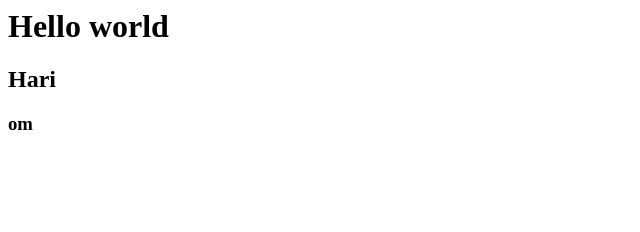
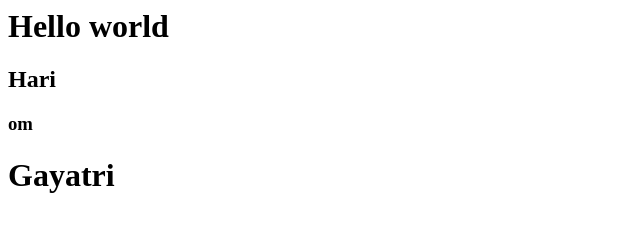
Before and after one commit to GeneralYudhishthir/apnacollege-demo, a plain HTML site: page index.html in a window 1280 px wide. Shown: the whole page, without its empty margins (0-640 px from the left). Drawn offline with Linux system fonts and the light colour scheme.

Commit message:
added Gayatri

```diff
--- a/index.html
+++ b/index.html
@@ -1,3 +1,4 @@
 <h1>Hello world</h1>
 <h2>Hari</h2>
 <h3>om</h3>
+<h1>Gayatri</h1>
```
